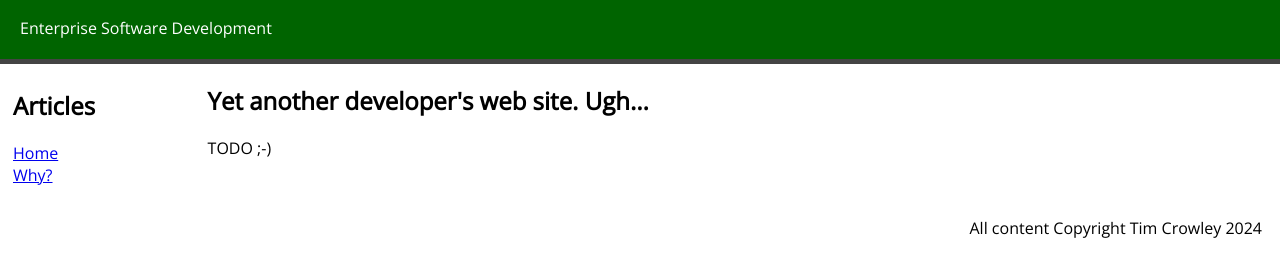
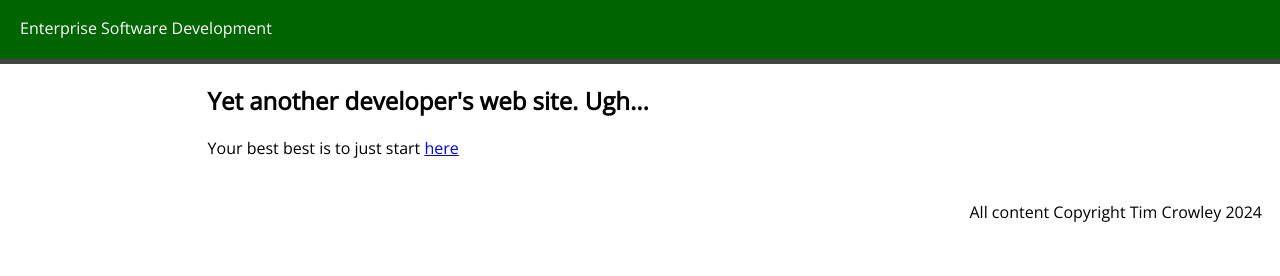
Before and after one commit to tim1e9/esd, a plain HTML site: page docs/index.html in a window 1280 px wide. Drawn offline with nearby package versions, Linux system fonts and the light colour scheme.

Commit message:
Fixed the index. Kinda

```diff
--- a/docs/index.html
+++ b/docs/index.html
@@ -17,15 +17,12 @@
     </div>
     <div class="main-container">
         <div class="contents left">
-            <h2>Articles</h2>
-            <a href="#">Home</a><br/>
-            <a href="./articles/what_is_enterprise_software_development.html">Why?</a><br/>
         </div>
 
 
         <div class="contents center">
             <h2>Yet another developer's web site. Ugh...</h2>
-            <p>TODO ;-)</p>
+            <p>Your best best is to just start <a href="./articles/about.html">here</a></p>
         </div>
 
 
```
